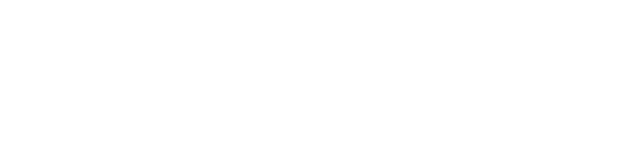
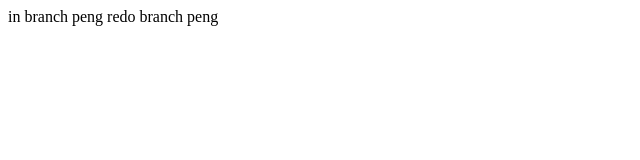
Before and after one commit to musicpop/gitdemo, a plain HTML site: page index.html in a window 1280 px wide. Shown: the whole page, without its empty margins (0-640 px from the left). Drawn offline with Linux system fonts and the light colour scheme.

Commit message:
peng modify2

```diff
--- a/index.html
+++ b/index.html
@@ -1,7 +1,8 @@
 <!DOCTYPE HTML>
 <html>
 <body>
-
+in branch peng
+redo branch peng
 
 </body>
 </html>
```
